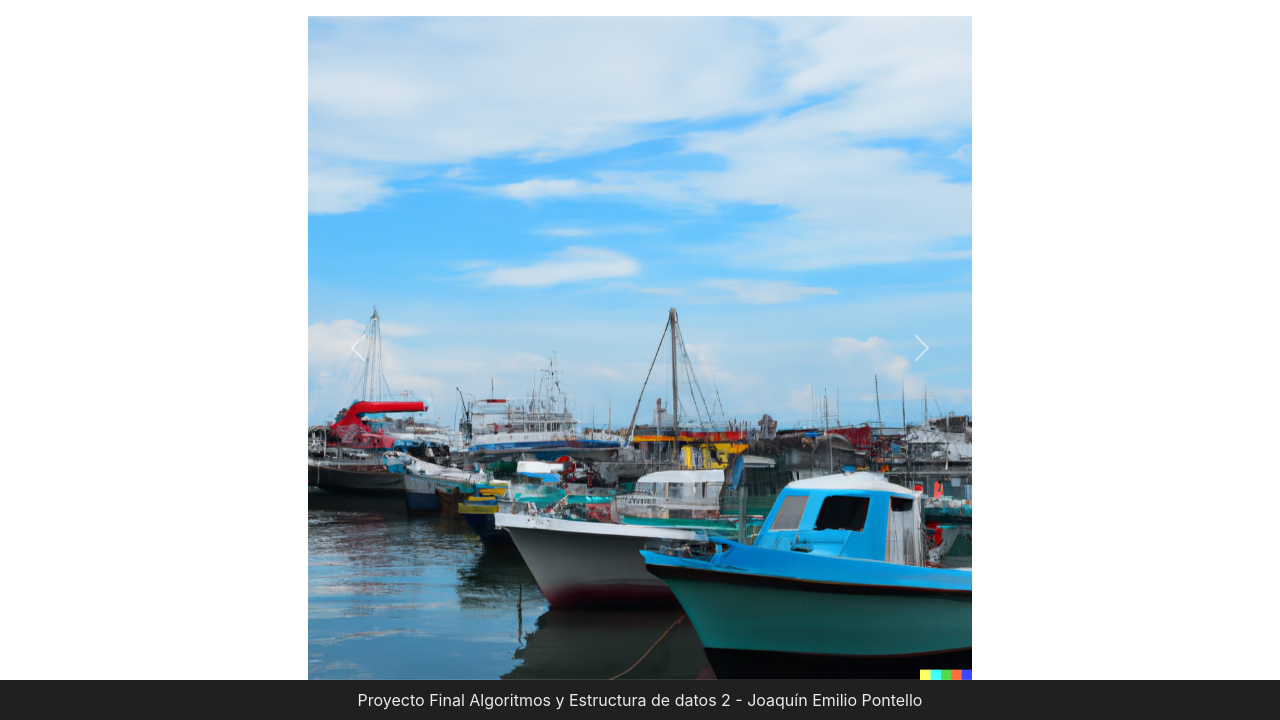
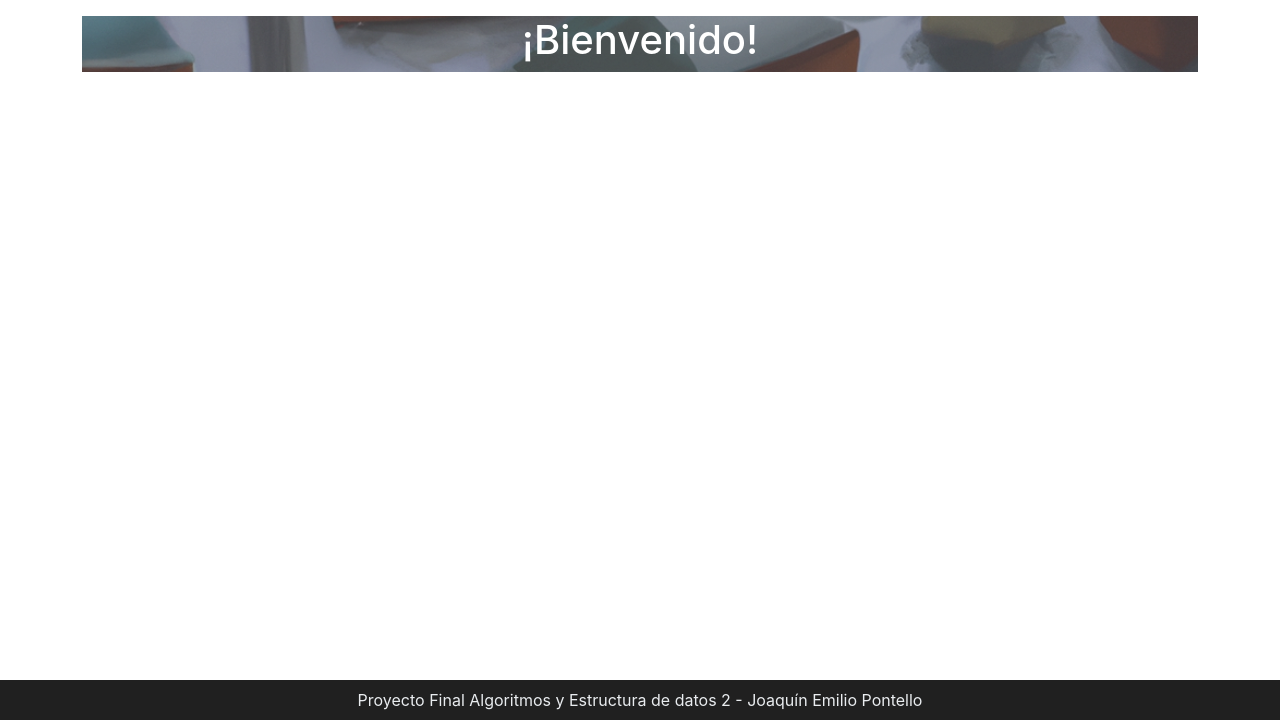
Before and after one commit to JoacoCinnamon/nautica-amanecer, a PHP site: page / in a window 1280 px wide. Shown: the part 80-800 px from the top of the page. Run offline with PHP 8.4, Linux system fonts and the light colour scheme; some libraries are stand-ins or nearby versions.

Commit message:
index.php (home/inicio) terminado.

```diff
--- a/index.php
+++ b/index.php
@@ -1,43 +1,27 @@
 <?php include('./public/templates/header.php'); ?>
 
 <?php
-define("DIR", "./public/img/DALLE/");
-$imagenesInicio = array_slice(scandir(DIR), 2);
+$dir = "./public/img/DALLE/";
+$imagenesInicio = array_slice(scandir($dir), 2);
+$imagenRandom = $imagenesInicio[rand(2, count($imagenesInicio) - 2)];
 ?>
 
+<style>
+  .index {
+    background-image: linear-gradient(0deg,
+        rgba(0, 0, 0, 0.4),
+        rgba(0, 0, 0, 0.4)),
+      url("/Nautica_Amanecer/public/img/DALLE/<?= $imagenRandom ?>");
+    background-position: center center;
+    background-repeat: no-repeat;
+    background-size: cover;
+    width: 100%;
+    opacity: 0.8;
+  }
+</style>
 
-<div class="container px-4 px-lg-5 h-100">
-  <div class="row gx-4 gx-lg-5 h-100 align-items-center justify-content-center text-center">
-    <div class="col-lg-8 align-self-end">
-
-      <div id="carouselIndex" class="carousel slide" data-bs-ride="carousel">
-        <div class="carousel-inner">
-          <div class="carousel-item active">
-            <img src="<?= DIR . $imagenesInicio[0] ?>" class="d-block w-100" alt="Imagen Náutica 1">
-          </div>
-          <?php
-          for ($i = 1; $i < sizeof($imagenesInicio) - 1; $i++) {
-            if ($imagenesInicio[$i] != "." && $imagenesInicio[$i] != "..") { ?>
-              <div class="carousel-item">
-                <img src="<?= DIR . $imagenesInicio[$i] ?>" class="d-block w-100" alt="<?= "Imagen Náutica " . $i - 1; ?>">
-              </div>
-          <?php
-            }
-          } ?>
-        </div>
-        <button class="carousel-control-prev" type="button" data-bs-target="#carouselIndex" data-bs-slide="prev">
-          <span class="carousel-control-prev-icon" aria-hidden="true"></span>
-          <span class="visually-hidden">Previous</span>
-        </button>
-        <button class="carousel-control-next" type="button" data-bs-target="#carouselIndex" data-bs-slide="next">
-          <span class="carousel-control-next-icon" aria-hidden="true"></span>
-          <span class="visually-hidden">Next</span>
-        </button>
-      </div>
-
-
-    </div>
-  </div>
+<div class="index d-flex align-items-center justify-content-center">
+  <h1 class="text-center text-white">¡Bienvenido!</h1>
 </div>
 
 
--- a/movimientos.php
+++ b/movimientos.php
@@ -1,6 +1,5 @@
 <?php include('./public/templates/header.php'); ?>
 <?php include('./src/procesarMovimientos.php'); ?>
-
 <div class="col-12 py-4">
   <script defer src="./public/js/validarMovimientos.js"></script>
 
--- a/public/templates/header.php
+++ b/public/templates/header.php
@@ -30,38 +30,16 @@
 </head>
 
 <body>
-  <!-- HEADER -->
-  <header>
-    <nav class="navbar navbar-expand-lg navbar-light bg-light border-2 border-bottom border-secondary">
-      <!-- También fluid -->
-      <div class="container">
-        <a class="navbar-brand" aria-current="page" href="/Nautica_Amanecer"> <img src="./public/img/logo.png" alt="Logo" width="150px" class="d-inline-block align-text-top">
-        </a>
-        <button class="navbar-toggler" type="button" data-bs-toggle="collapse" data-bs-target="#navbarNavAltMarkup" aria-controls="navbarNavAltMarkup" aria-expanded="false" aria-label="Toggle navigation">
-          <span class="navbar-toggler-icon"></span>
-        </button>
 
-        <div class="collapse navbar-collapse" id="navbarNavAltMarkup">
-          <div class="navbar-nav ms-auto">
-            <li>
-              <a class="nav-link" href="clientes.php">Clientes</a>
-            </li>
-            <li>
-              <a class="nav-link" href="embarcaciones.php">Embarcaciones</a>
-            </li>
-            <li>
-              <a class="nav-link" href="amarras.php">Amarras</a>
-            </li>
-            <li>
-              <a class="nav-link" href="movimientos.php">Movimientos</a>
-            </li>
-          </div>
-        </div>
+  <!-- Contenido Stático del index (responsivo) -->
+  <link rel="stylesheet" href="./public/css/index.css" />
+  <?php $uri = parse_url($_SERVER["REQUEST_URI"], PHP_URL_PATH) ?>
+  <?php if ($uri == "/Nautica_Amanecer/" || $uri == "/Nautica_Amanecer/index.php") : ?>
+    <script defer src="./public/js/welcome.js"></script>
+  <?php endif ?>
 
-      </div>
-    </nav>
-  </header>
+  <!-- Navbar -->
+  <?php include('./public/templates/navbar.php'); ?>
+
   <!-- Parte de arriba de todos los bodys -->
   <div class="container py-3">
-    <!-- <div class="row">
-      <div class="col-12 py-3"> -->
--- /dev/null
+++ b/public/templates/navbar.php
@@ -0,0 +1,30 @@
+<header>
+  <nav class="navbar navbar-expand-lg navbar-light bg-light border-2 border-bottom border-secondary">
+    <!-- También fluid -->
+    <div class="container">
+      <a class="navbar-brand" aria-current="page" href="/Nautica_Amanecer"> <img src="./public/img/logo.png" alt="Logo" width="150px" class="d-inline-block align-text-top">
+      </a>
+      <button class="navbar-toggler" type="button" data-bs-toggle="collapse" data-bs-target="#navbarNav" aria-controls="navbarNav" aria-expanded="false" aria-label="Toggle navigation">
+        <span class="navbar-toggler-icon"></span>
+      </button>
+      <div class="collapse navbar-collapse" id="navbarNav">
+        <div class="navbar-nav ms-auto">
+          <ul class="navbar-nav">
+            <li>
+              <a class="nav-link" href="clientes.php">Clientes</a>
+            </li>
+            <li>
+              <a class="nav-link" href="embarcaciones.php">Embarcaciones</a>
+            </li>
+            <li>
+              <a class="nav-link" href="amarras.php">Amarras</a>
+            </li>
+            <li>
+              <a class="nav-link" href="movimientos.php">Movimientos</a>
+            </li>
+          </ul>
+        </div>
+      </div>
+    </div>
+  </nav>
+</header>
--- a/src/procesarMovimientos.php
+++ b/src/procesarMovimientos.php
@@ -8,7 +8,7 @@ function parsearFecha(string $fecha): string
   $fechaParseada = date("d/m/Y", $timestamp);
   return ($fecha == "0000-00-00")
     ? "Vigente"
-    : $fechaParseada;
+    : $fecha;
 }
 
 function setAlertAgregar(bool $response, int $id_embarcacion, int $id_amarra, string $fecha_desde): array
```
Also changed, not shown: public/js/welcome.js (added, +15 -0 lines).
